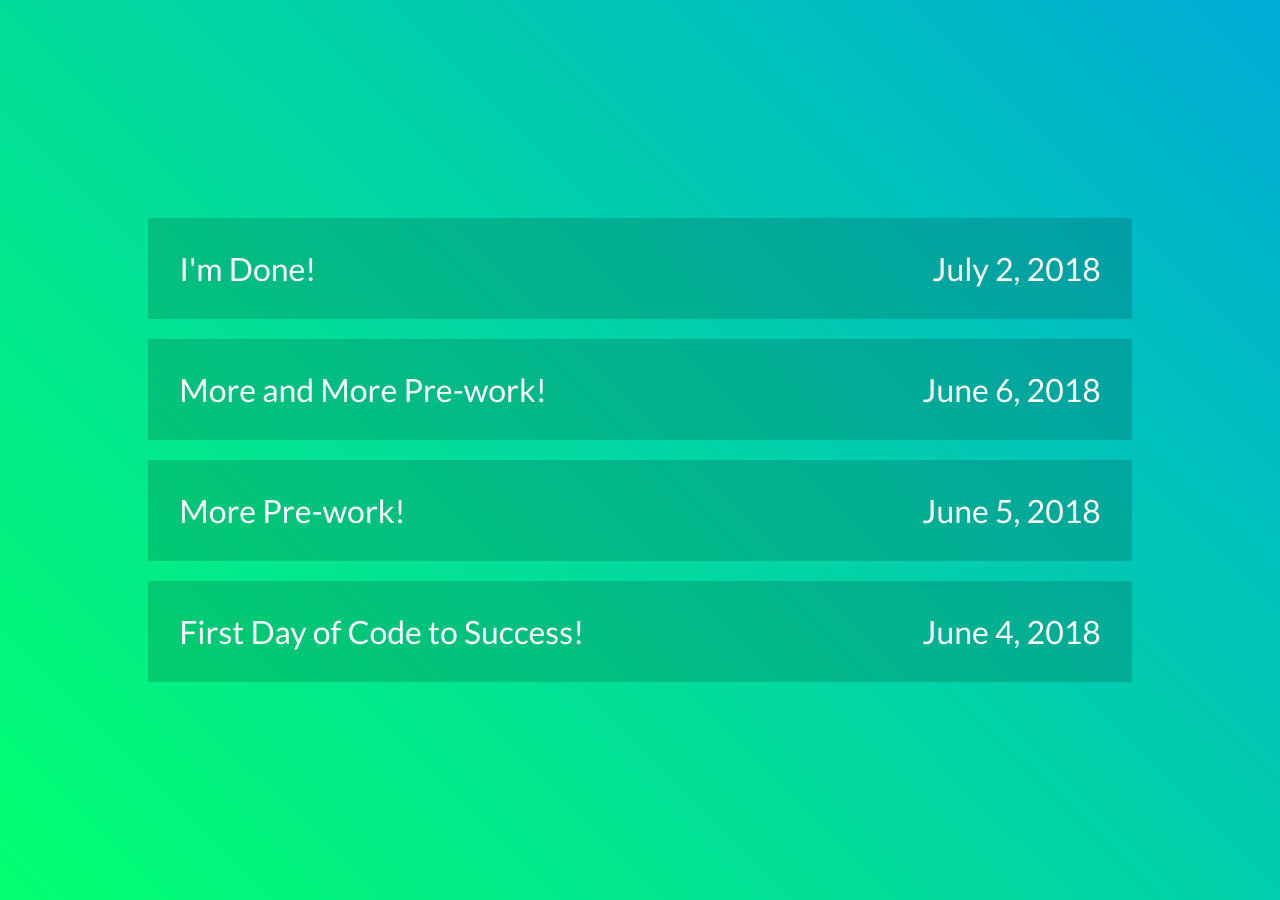
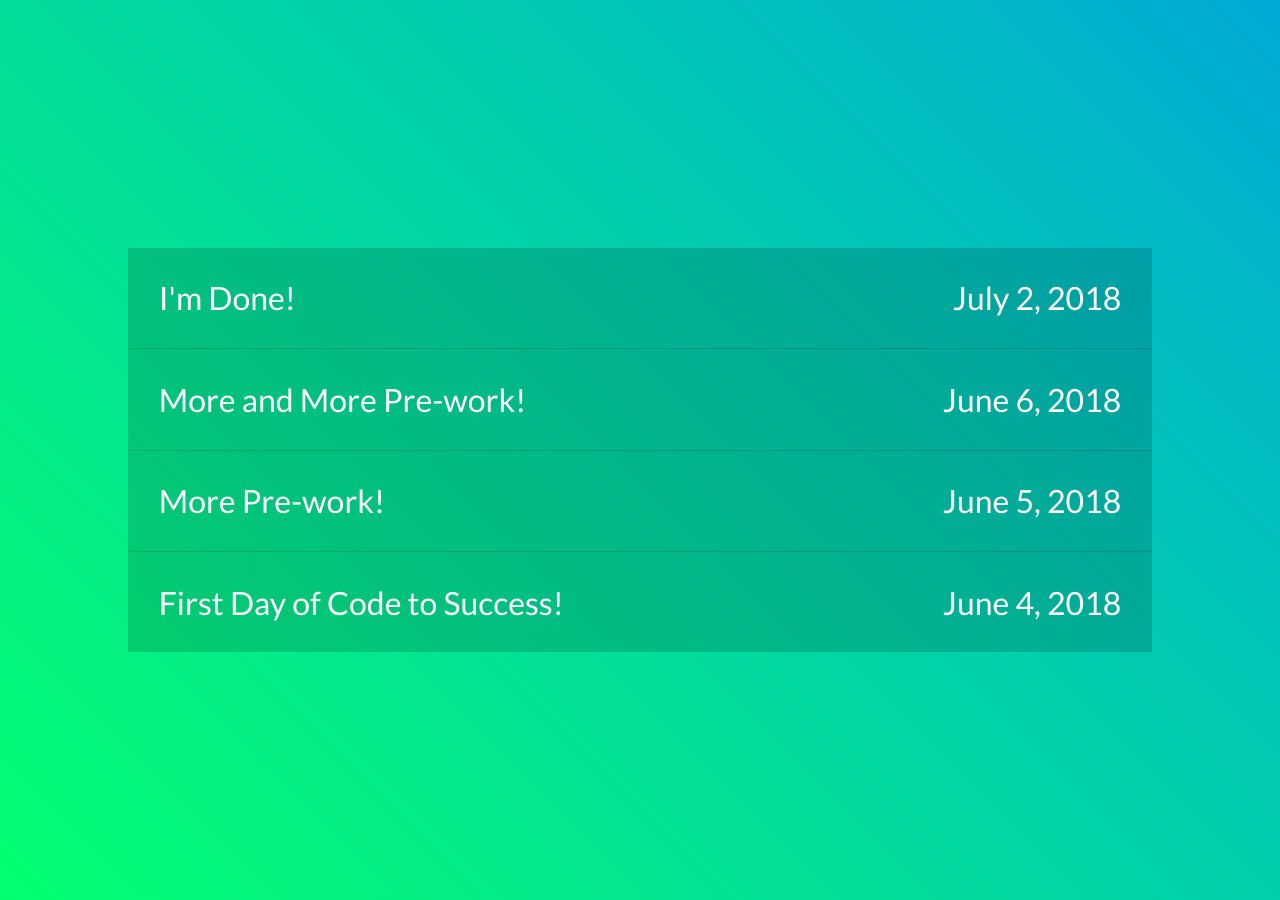
Before and after one commit to CarterWilde/Simple-Jekyll-Blog, a Jekyll site: the page built from index.html, in a window 1280 px wide. Built offline with Jekyll 4.4.1, drawn with Linux system fonts in a browser that asks for light colours; the list of posts is cut into pages by our own code.

Commit message:
Added Pagination and a more compact style

```diff
--- a/Gemfile
+++ b/Gemfile
@@ -20,6 +20,7 @@ gem "minima", "~> 2.0"
 # If you have any plugins, put them here!
 group :jekyll_plugins do
   gem "jekyll-feed", "~> 0.6"
+  gem "jekyll-paginate"
 end
 gem 'jekyll-admin', group: :jekyll_plugins
 # Windows does not include zoneinfo files, so bundle the tzinfo-data gem
--- a/_config.yml
+++ b/_config.yml
@@ -1,17 +1,3 @@
-# Welcome to Jekyll!
-#
-# This config file is meant for settings that affect your whole blog, values
-# which you are expected to set up once and rarely edit after that. If you find
-# yourself editing this file very often, consider using Jekyll's data files
-# feature for the data you need to update frequently.
-# For technical reasons, this file is *NOT* reloaded automatically when you use
-# 'bundle exec jekyll serve'. If you change this file, please restart the server process.
-
-# Site settings
-# These are used to personalize your new site. If you look in the HTML files,
-# you will see them accessed via {{ site.title }}, {{ site.email }}, and so on.
-# You can create any custom variable you would like, and they will be accessible
-# in the templates via {{ site.myvariable }}.
 title: Max Carlson
 description: >- # this means to ignore newlines until "baseurl:"
   Write an awesome description for your new site here. You can edit this
@@ -19,22 +5,12 @@ description: >- # this means to ignore newlines until "baseurl:"
   Google search results) and in your feed.xml site description.
 baseurl: "" # the subpath of your site, e.g. /blog
 url: "" # the base hostname & protocol for your site, e.g. http://example.com
-
+paginate: 4
 # Build settings
 markdown: kramdown
 plugins:
   - jekyll-feed
+  - jekyll-paginate
   - jekyll-admin
 sass:
   style: compact
-# Exclude from processing.
-# The following items will not be processed, by default. Create a custom list
-# to override the default setting.
-# exclude:
-#   - Gemfile
-#   - Gemfile.lock
-#   - node_modules
-#   - vendor/bundle/
-#   - vendor/cache/
-#   - vendor/gems/
-#   - vendor/ruby/
--- a/_layouts/home.html
+++ b/_layouts/home.html
@@ -3,11 +3,23 @@ layout: default
 ---
 <div class="wrapper">
   <div class="posts">
-    {% for post in site.posts %}
+    {% for post in paginator.posts %}
     <a href="{{ post.url }}" class="post-link">
       <p>{{ post.title }}</p>
       <p class="date">{{ post.date | date: "%B %-d, %Y" }}</p>
     </a>
     {% endfor %}
+    <!-- Pagination Links -->
+    {%- if paginator.total_pages > 1 -%}
+      <div class="overlay-section center">
+        {% if paginator.previous_page %}
+          <a href="{{ paginator.previous_page_path }}" class="previous"></a>
+        {% endif %}
+        <span class="page_number ">{{ paginator.page }} of {{ paginator.total_pages }}</span>
+        {% if paginator.next_page %}
+          <a href="{{ paginator.next_page_path }}" class="next"></a>
+        {% endif %}
+      </div>
+    {%- endif -%}
   </div>
 </div>
--- a/css/master.sass
+++ b/css/master.sass
@@ -37,12 +37,14 @@ body
   .post-link
     display: grid
     grid-template-columns: 2fr 1fr
-    margin: 2%
     padding: 3%
     color: $font-color
     font-size: 2em
     background-color: $overlay-color
     text-decoration: none
+    border-bottom: 1px solid rgba(0, 0, 0, .15)
+    &:last-child
+      border-bottom: none
   .date
     text-align: right
 .title
@@ -69,6 +71,25 @@ body
   background-position: 58% 50%
   background-size: 60%
   transform: rotate(180deg)
+.previous
+  padding: 2vw
+  display: inline-block
+  background-image: url("/assets/images/arrow.svg")
+  background-repeat: no-repeat
+  background-position: 58% 50%
+  background-size: 60%
+  transform: scale(-1)
+.next
+  padding: 2vw
+  display: inline-block
+  background-image: url("/assets/images/arrow.svg")
+  background-repeat: no-repeat
+  background-position: 58% 50%
+  background-size: 60%
+.center
+  display: flex
+  align-items: center
+  justify-content: center
 .not-found
   text-align: center
   color: $font-color
```
Also changed, not shown: Gemfile.lock, index.html (renamed from index.md).
